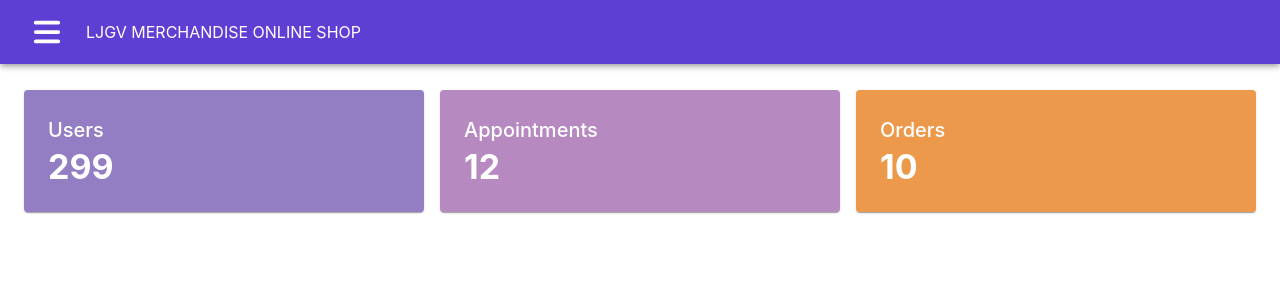
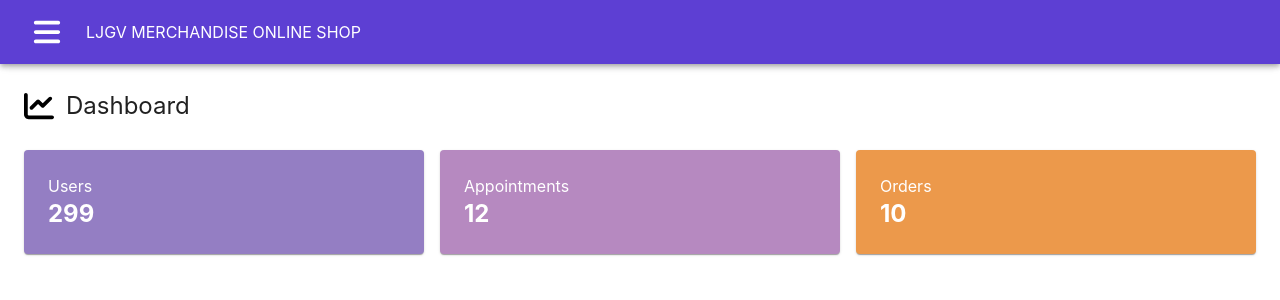
Before and after one commit to DropitupQwerty/ljgv-printing, a Next.js app: page /dashboard in a window 1280 px wide. Shown: the top 300 px of the page. Built offline with nearby package versions, Linux system fonts and the light colour scheme.

Commit message:
Dashboard Statistics

```diff
--- a/src/pages/dashboard.js
+++ b/src/pages/dashboard.js
@@ -1,7 +1,6 @@
 import { Box, Grid, Typography, Paper } from "@mui/material";
-import React from "react";
 import AdminLayout from "../components/AdminLayout";
-import theme from "../utils/theme";
+import Image from "next/image";
 
 export default function Dashboard() {
   const style = {
@@ -28,29 +27,40 @@ export default function Dashboard() {
 
   return (
     <Box sx={{ padding: "0 24px" }}>
-      <Grid container spacing={2}>
-        <Grid item xs={12} sm>
+      <Box sx={{ display: "flex", alignItems: "center" }}>
+        <Image
+          src="/assets/svg/dashboard.svg"
+          alt="dashboard"
+          width={30}
+          height={30}
+        />
+        <Typography variant="h5" sx={{ marginLeft: "12px" }}>
+          Dashboard
+        </Typography>
+      </Box>
+      <Grid container spacing={2} sx={{ marginTop: "12px" }}>
+        <Grid item xs={12} sm={4}>
           <Paper sx={style.paper1}>
-            <Typography variant="h6"> Users</Typography>
-            <Typography variant="h4" sx={style.BoldText}>
+            <Typography variant="h7"> Users</Typography>
+            <Typography variant="h5" sx={style.BoldText}>
               {" "}
               299
             </Typography>
           </Paper>
         </Grid>
-        <Grid item xs={12} sm>
+        <Grid item xs={12} sm={4}>
           <Paper sx={style.paper2}>
-            <Typography variant="h6"> Appointments</Typography>
-            <Typography variant="h4" sx={style.BoldText}>
+            <Typography variant="h7"> Appointments</Typography>
+            <Typography variant="h5" sx={style.BoldText}>
               {" "}
               12
             </Typography>
           </Paper>
         </Grid>
-        <Grid item xs={12} sm>
+        <Grid item xs={12} sm={4}>
           <Paper sx={style.paper3}>
-            <Typography variant="h6"> Orders</Typography>
-            <Typography variant="h4" sx={style.BoldText}>
+            <Typography variant="h7"> Orders</Typography>
+            <Typography variant="h5" sx={style.BoldText}>
               {" "}
               10
             </Typography>
```
